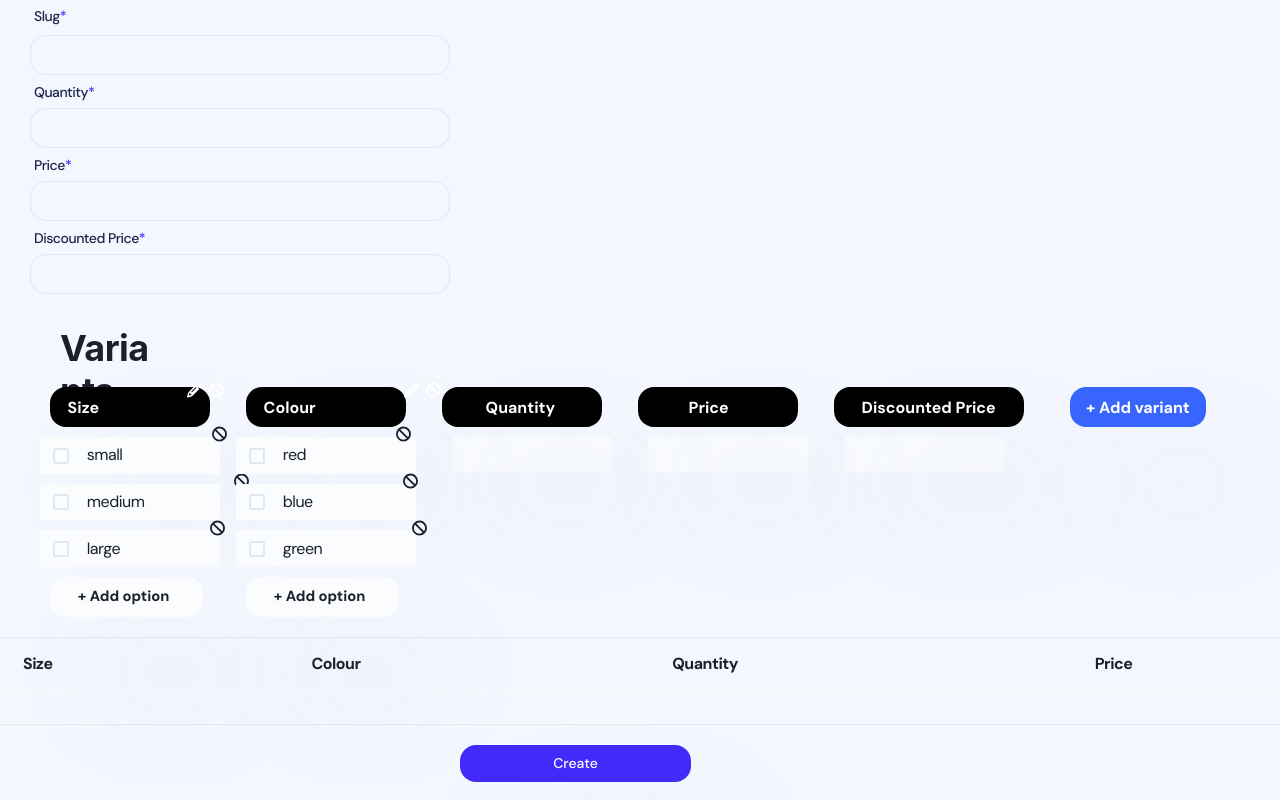
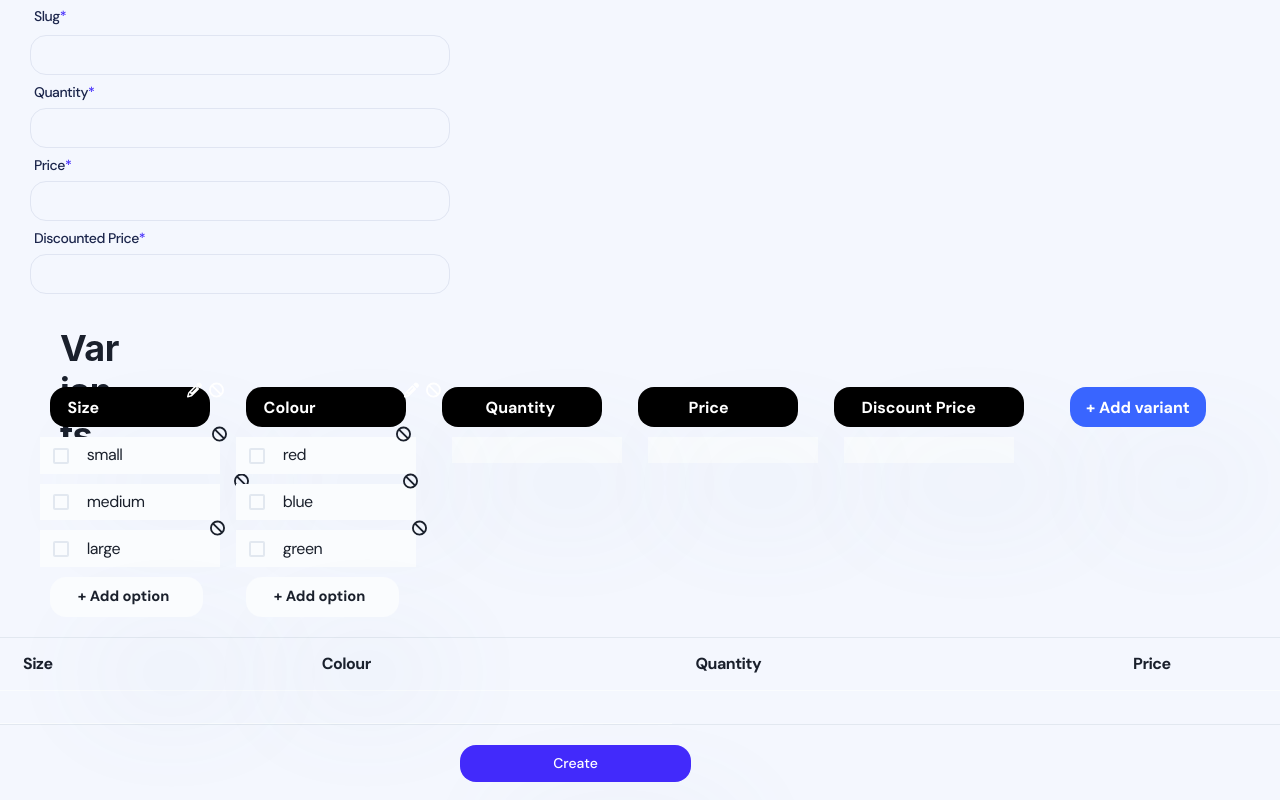
Before and after one commit to RshmanGit/Tryyon-mono-repo, a Next.js app: page /Products_Listing/dynamic_table in a window 1280 px wide. Shown: the part 345-1145 px from the top of the page. Built offline with nearby package versions, Linux system fonts and the light colour scheme.

Commit message:
Modified 3 variants adding feature to 5

```diff
--- a/pages/Products_Listing/dynamic_table.js
+++ b/pages/Products_Listing/dynamic_table.js
@@ -684,8 +684,8 @@ function Entry() {
                     <Grid
                       h="40px"
                       templateRows="repeat(1, 1fr)"
-                      templateColumns="repeat(6, 1fr)"
-                      gap={5}
+                      templateColumns="repeat(8, 1fr)"
+                      gap={4}
                     >
                       <GridItem rowSpan={1} colSpan={2}>
                         <Heading ml="30px">Variants</Heading>
@@ -886,11 +886,11 @@ function Entry() {
                           </MenuItemOption>
                           <MenuItemOption
                             as={Text}
-                            maxWidth="160px"
+                            maxWidth="170px"
                             backgroundColor={textColorSecondary}
                             ml="30px"
                             mt="10px"
-                            height="14%"
+                            height="auto"
                           >
                             {flag === true
                               ? ''
@@ -918,11 +918,11 @@ function Entry() {
                           </MenuItemOption>
                           <MenuItemOption
                             as={Text}
-                            maxWidth="160px"
+                            maxWidth="170px"
                             backgroundColor={textColorSecondary}
                             ml="30px"
                             mt="10px"
-                            height="14%"
+                            height="auto"
                           >
                             {flag2 === true
                               ? ''
@@ -945,16 +945,16 @@ function Entry() {
                             _focus={{ color: 'white' }}
                           >
                             <Text float="left" ml="-10px">
-                              Discounted Price
+                              Discount Price
                             </Text>
                           </MenuItemOption>
                           <MenuItemOption
                             as={Text}
-                            maxWidth="160px"
+                            maxWidth="170px"
                             backgroundColor={textColorSecondary}
                             ml="30px"
                             mt="10px"
-                            height="14%"
+                            height="auto"
                           >
                             {flag3 === true
                               ? ''
@@ -963,7 +963,7 @@ function Entry() {
                         </Menu>
                       </GridItem>
 
-                      {/* Button for adding more variants limited to max 6 variants */}
+                      {/* Button for adding more variants limited to max 8 variants */}
                       <GridItem rowSpan={1} colSpan={1}>
                         <Menu closeOnSelect={false}>
                           <MenuButton
@@ -984,13 +984,15 @@ function Entry() {
                                 initialState.filters[val] = new Set();
                                 SetShow(!show);
                               } else if (
-                                vv.length == 2 &&
+                                vv.length >= 2 &&
+                                vv.length <= 4 &&
                                 val !== null &&
                                 val.length !== 0
                               ) {
                                 variants[val] = [];
                                 initialState.filters[val] = new Set();
-                                setSize(sizzz + 100);
+                                if (vv.length == 2) setSize(sizzz + 120);
+                                else SetShow(!show);
                               } else if (val !== null && val.length !== 0)
                                 alert('No more variants can be added !!');
                             }}
@@ -1016,9 +1018,9 @@ function Entry() {
                           {vv.map((key1) => {
                             return <Td key={key1}>{key1}</Td>;
                           })}
-                          <Td>Quantity</Td>
-                          <Td>Price</Td>
-                          <Td>Discounted Price</Td>
+                          <Td mr="12px">Quantity</Td>
+                          <Td mr="12px">Price</Td>
+                          <Td mr="12px">Discount Price</Td>
                         </Tr>
                       </Thead>
                       <Tbody>
--- a/pages/auth/admin/login.js
+++ b/pages/auth/admin/login.js
@@ -115,6 +115,7 @@ function Login() {
               .then((res) => {
                 if (res.message === 'admin Authenticated') {
                   sessionStorage.setItem('token', 1);
+                  // alert(res.message);
                   setButtonText('Admin Authenticated');
                   return res;
                 } else {
```
